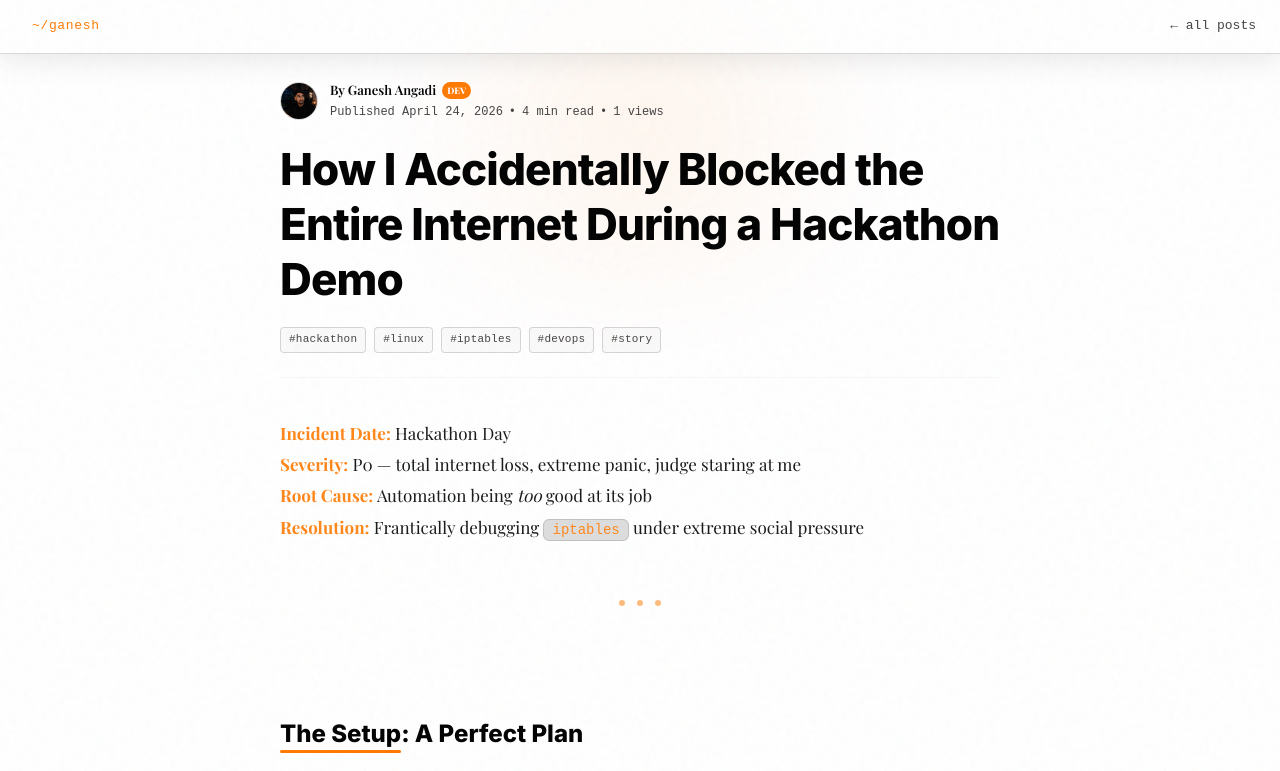
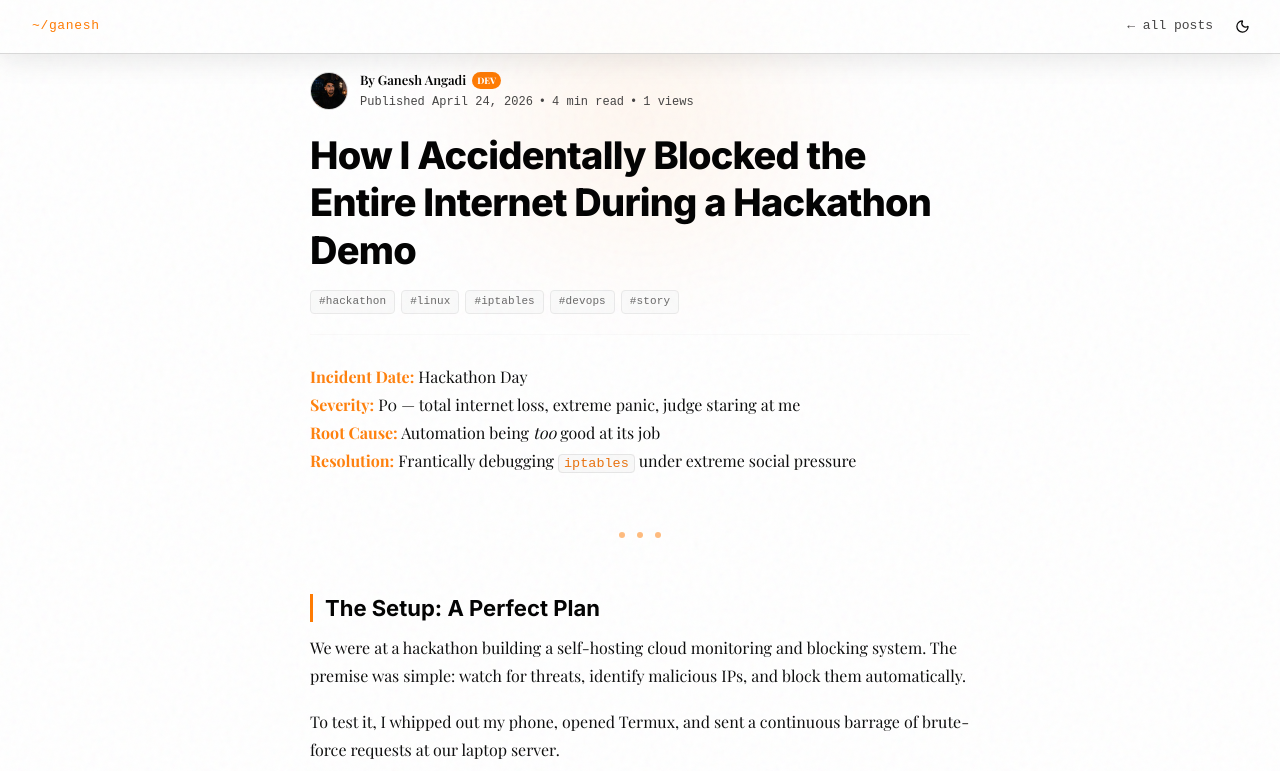
Before and after one commit to ganeshak11/PortFolio, a Next.js app: page /blog/accidentally-blocked-the-internet in a window 1280 px wide. Shown: the top 771 px of the page. Built offline with nearby package versions, Linux system fonts and the light colour scheme; no server answers; the database is empty; a web font is replaced by a local one.

Commit message:
style: add dynamic theme toggle to blog post header navbar

```diff
--- a/src/components/BlogPostContent.tsx
+++ b/src/components/BlogPostContent.tsx
@@ -5,8 +5,9 @@ import ReactMarkdown from "react-markdown";
 import remarkGfm from "remark-gfm";
 import BlogComments from "@/components/BlogComments";
 import { useEffect, useRef, useState } from "react";
-import { Copy, Check, ArrowUp, Share2, ArrowLeft, Eye } from "lucide-react";
+import { Copy, Check, ArrowUp, Share2, ArrowLeft, Eye, Sun, Moon } from "lucide-react";
 import { getOrCreateVisitorId } from "@/lib/visitorId";
+import { useTheme } from "@/components/ThemeProvider";
 
 interface Post {
     title: string;
@@ -95,6 +96,7 @@ function CodeBlock({ children, className }: { children: React.ReactNode; classNa
 function BlogNavbar() {
     const [visible, setVisible] = useState(true);
     const [lastY, setLastY] = useState(0);
+    const { theme, toggle } = useTheme();
 
     useEffect(() => {
         const handler = () => {
@@ -127,9 +129,31 @@ function BlogNavbar() {
             <Link href="/" className="btn-slide" style={{ fontSize: 13, fontFamily: "monospace", textDecoration: "none", letterSpacing: "0.05em", padding: "4px 8px", borderRadius: "4px" }}>
                 ~/ganesh
             </Link>
-            <Link href="/blog" className="nav-underline" style={{ fontSize: 13, fontFamily: "monospace", color: "var(--muted)", textDecoration: "none" }}>
-                ← all posts
-            </Link>
+            <div style={{ display: "flex", alignItems: "center", gap: 16 }}>
+                <Link href="/blog" className="nav-underline" style={{ fontSize: 13, fontFamily: "monospace", color: "var(--muted)", textDecoration: "none" }}>
+                    ← all posts
+                </Link>
+                <button
+                    onClick={toggle}
+                    style={{
+                        background: "transparent",
+                        border: "none",
+                        cursor: "pointer",
+                        display: "flex",
+                        alignItems: "center",
+                        justifyContent: "center",
+                        color: "var(--fg)",
+                        padding: 6,
+                        borderRadius: 6,
+                        transition: "color 0.2s, background-color 0.2s",
+                    }}
+                    onMouseEnter={(e) => { e.currentTarget.style.backgroundColor = "var(--border)"; }}
+                    onMouseLeave={(e) => { e.currentTarget.style.backgroundColor = "transparent"; }}
+                    aria-label="Toggle theme"
+                >
+                    {theme === "dark" ? <Sun size={15} /> : <Moon size={15} />}
+                </button>
+            </div>
         </header>
     );
 }
@@ -178,6 +202,7 @@ export default function BlogPostContent({ post, slug }: { post: Post; slug: stri
     const [survivalMessage, setSurvivalMessage] = useState<{ title: string, body: string } | null>(null);
     const [selectedReaction, setSelectedReaction] = useState<string | null>(null);
     const [isAnimatingReaction, setIsAnimatingReaction] = useState<string | null>(null);
+    const [copiedUrl, setCopiedUrl] = useState(false);
 
     const handleReaction = async (id: string) => {
         if (selectedReaction) return; // Prevent spamming
@@ -317,8 +342,8 @@ export default function BlogPostContent({ post, slug }: { post: Post; slug: stri
             </div>
 
             <BlogNavbar />
-            <main style={{ minHeight: "100vh", paddingTop: 80, paddingBottom: 120, paddingLeft: 24, paddingRight: 24 }}>
-                <article style={{ maxWidth: 720, margin: "0 auto", position: "relative" }}>
+            <main style={{ minHeight: "100vh", paddingTop: 70, paddingBottom: 60, paddingLeft: 20, paddingRight: 20 }}>
+                <article style={{ maxWidth: 660, margin: "0 auto", position: "relative" }}>
                     {/* Glowing Orb Background */}
                     <div style={{
                         position: "absolute",
@@ -333,7 +358,7 @@ export default function BlogPostContent({ post, slug }: { post: Post; slug: stri
                     }} />
 
                     {/* Header */}
-                    <header style={{ marginBottom: 40, position: "relative", zIndex: 1 }}>
+                    <header style={{ marginBottom: 28, position: "relative", zIndex: 1 }}>
                         {/* Author Metadata at the top */}
                         <div style={{ display: "flex", alignItems: "center", gap: 12, marginBottom: 20 }}>
                             <img
@@ -362,24 +387,25 @@ export default function BlogPostContent({ post, slug }: { post: Post; slug: stri
 
                         {/* Title */}
                         <h1 style={{
-                            fontSize: "clamp(30px, 4.5vw, 44px)",
+                            fontSize: "clamp(28px, 4vw, 38px)",
                             fontWeight: 800,
                             letterSpacing: "-0.02em",
                             lineHeight: 1.25,
                             color: "var(--fg)",
-                            marginBottom: 20,
+                            marginBottom: 16,
                         }}>
                             {post.title}
                         </h1>
 
                         {/* Tags */}
-                        <div style={{ display: "flex", gap: 8, flexWrap: "wrap", marginBottom: 24 }}>
+                        <div style={{ display: "flex", gap: 6, flexWrap: "wrap", marginBottom: 20 }}>
                             {post.tags.map(tag => (
                                 <span key={tag} className="glass-card" style={{
                                     fontSize: 11, fontFamily: "monospace", color: "var(--muted)",
-                                    padding: "3px 8px", borderRadius: 4, letterSpacing: "0.02em",
-                                    border: "1px solid var(--glass-border)",
-                                    background: "rgba(0, 0, 0, 0.02)"
+                                    padding: "2px 8px", borderRadius: 4, letterSpacing: "0.01em",
+                                    border: "1px solid var(--border)",
+                                    background: "var(--card-bg)",
+                                    opacity: 0.8
                                 }}>
                                     #{tag}
                                 </span>
@@ -387,11 +413,11 @@ export default function BlogPostContent({ post, slug }: { post: Post; slug: stri
                         </div>
 
                         {/* Separator */}
-                        <hr style={{ border: "none", borderTop: "1px solid var(--border)", opacity: 0.3, margin: "24px 0" }} />
+                        <hr style={{ border: "none", borderTop: "1px solid var(--border)", opacity: 0.2, margin: "20px 0" }} />
                     </header>
 
                     {/* Content */}
-                    <div style={{ color: "var(--fg)", fontSize: 16, lineHeight: 1.85 }}>
+                    <div style={{ color: "var(--fg)", fontSize: 16, lineHeight: 1.75 }}>
                         <ReactMarkdown
                             remarkPlugins={[remarkGfm]}
                             components={{
@@ -413,7 +439,7 @@ export default function BlogPostContent({ post, slug }: { post: Post; slug: stri
                                                 width: "100%",
                                                 height: "auto",
                                                 borderRadius: 12,
-                                                margin: "40px 0",
+                                                margin: "24px 0",
                                                 boxShadow: "0 8px 30px rgba(0, 0, 0, 0.2)",
                                                 transition: "transform 0.3s ease, box-shadow 0.3s ease",
                                             }}
@@ -436,28 +462,27 @@ export default function BlogPostContent({ post, slug }: { post: Post; slug: stri
                                         return null; // Skip duplicate H1 title
                                     }
                                     return (
-                                        <h2 style={{ fontSize: "clamp(24px, 3.5vw, 32px)", fontWeight: 800, color: "var(--fg)", marginTop: 64, marginBottom: 20, letterSpacing: "-0.01em", lineHeight: 1.3 }}>
+                                        <h2 style={{ fontSize: "clamp(20px, 3vw, 26px)", fontWeight: 700, color: "var(--fg)", marginTop: 40, marginBottom: 12, letterSpacing: "-0.01em", lineHeight: 1.3, paddingLeft: 12, borderLeft: "3.5px solid var(--accent)" }}>
                                             {children}
                                         </h2>
                                     );
                                 },
                                 h2: ({ children }) => (
                                     <h2 style={{
-                                        fontSize: "clamp(18px, 2.8vw, 24px)", fontWeight: 800,
-                                        color: "var(--fg)", marginTop: 56, marginBottom: 16, lineHeight: 1.3,
-                                        display: "inline-block", position: "relative"
+                                        fontSize: "clamp(18px, 2.5vw, 22px)", fontWeight: 700,
+                                        color: "var(--fg)", marginTop: 36, marginBottom: 12, lineHeight: 1.3,
+                                        paddingLeft: 12, borderLeft: "3.5px solid var(--accent)"
                                     }}>
                                         {children}
-                                        <div style={{ position: "absolute", bottom: -4, left: 0, width: "40%", height: 3, background: "var(--accent)", borderRadius: 2 }} />
                                     </h2>
                                 ),
                                 h3: ({ children }) => (
-                                    <h3 style={{ fontSize: 18, fontWeight: 700, color: "var(--fg)", marginTop: 40, marginBottom: 16 }}>
+                                    <h3 style={{ fontSize: 17, fontWeight: 700, color: "var(--fg)", marginTop: 28, marginBottom: 10 }}>
                                         {children}
                                     </h3>
                                 ),
                                 p: ({ children }) => (
-                                    <p style={{ marginBottom: 24, lineHeight: 1.85, color: "var(--fg)", fontSize: 17, opacity: 0.9 }}>{children}</p>
+                                    <p style={{ marginBottom: 18, lineHeight: 1.75, color: "var(--fg)", fontSize: 16, opacity: 0.95 }}>{children}</p>
                                 ),
                                 code: ({ className, children }) => {
                                     const isBlock = className?.includes("language-");
@@ -465,31 +490,31 @@ export default function BlogPostContent({ post, slug }: { post: Post; slug: stri
                                         <CodeBlock className={className}>{children}</CodeBlock>
                                     ) : (
                                         <code style={{
-                                            fontFamily: "monospace", fontSize: 14,
-                                            background: "var(--glass-border)", color: "var(--accent)",
-                                            padding: "2px 8px", borderRadius: 6, border: "1px solid var(--glass-border)"
+                                            fontFamily: "monospace", fontSize: 13.5,
+                                            background: "var(--card-bg)", color: "var(--accent-2)",
+                                            padding: "1px 5px", borderRadius: 4, border: "1px solid var(--border)"
                                         }}>
                                             {children}
                                         </code>
                                     );
                                 },
                                 ul: ({ children }) => (
-                                    <ul style={{ marginBottom: 28, paddingLeft: 0, listStyle: "none" }}>{children}</ul>
+                                    <ul style={{ marginBottom: 20, paddingLeft: 0, listStyle: "none" }}>{children}</ul>
                                 ),
                                 ol: ({ children }) => (
-                                    <ol style={{ marginBottom: 28, paddingLeft: 24, color: "var(--fg)", fontSize: 17, lineHeight: 1.85 }}>{children}</ol>
+                                    <ol style={{ marginBottom: 20, paddingLeft: 20, color: "var(--fg)", fontSize: 16, lineHeight: 1.75 }}>{children}</ol>
                                 ),
                                 li: ({ children }) => (
-                                    <li style={{ marginBottom: 12, paddingLeft: 24, position: "relative", lineHeight: 1.85, fontSize: 17, opacity: 0.9, textAlign: "justify" }}>
+                                    <li style={{ marginBottom: 8, paddingLeft: 20, position: "relative", lineHeight: 1.75, fontSize: 16, opacity: 0.95 }}>
                                         <span style={{ position: "absolute", left: 0, color: "var(--accent)", fontWeight: "bold" }}>▹</span>
                                         {children}
                                     </li>
                                 ),
                                 blockquote: ({ children }) => (
                                     <blockquote className="glass-card" style={{
-                                        padding: "20px 24px", margin: "32px 0", borderRadius: 8,
-                                        color: "var(--fg)", fontStyle: "italic", fontSize: 18,
-                                        borderLeft: "4px solid var(--accent)",
+                                        padding: "16px 20px", margin: "24px 0", borderRadius: 8,
+                                        color: "var(--fg)", fontStyle: "italic", fontSize: 17,
+                                        borderLeft: "3.5px solid var(--accent)",
                                         position: "relative",
                                         overflow: "hidden"
                                     }}>
@@ -525,22 +550,21 @@ export default function BlogPostContent({ post, slug }: { post: Post; slug: stri
                     {/* Survival Sign-off */}
                     {survivalMessage && (
                         <div className="glass-card" style={{
-                            marginTop: 64,
-                            padding: "24px 32px",
-                            borderRadius: 16,
-                            border: "1px solid color-mix(in srgb, var(--accent) 30%, transparent)",
-                            background: "color-mix(in srgb, var(--accent) 5%, transparent)",
+                            marginTop: 48,
+                            padding: "20px 24px",
+                            borderRadius: 12,
+                            border: "1px solid var(--border)",
+                            background: "var(--card-bg)",
                             textAlign: "center",
-                            boxShadow: "0 8px 32px rgba(0, 0, 0, 0.05)"
                         }}>
-                            <h3 style={{ fontSize: 20, fontWeight: 800, color: "var(--fg)", marginBottom: 8 }}>
+                            <h3 style={{ fontSize: 17, fontWeight: 700, color: "var(--fg)", marginBottom: 6 }}>
                                 {survivalMessage.title}
                             </h3>
-                            <p style={{ color: "var(--muted)", fontSize: 16, lineHeight: 1.6, margin: 0, marginBottom: 24 }}>
+                            <p style={{ color: "var(--muted)", fontSize: 14, lineHeight: 1.5, margin: 0, marginBottom: 16 }}>
                                 {survivalMessage.body}
                             </p>
 
-                            <div style={{ display: 'flex', gap: 12, justifyContent: 'center', flexWrap: 'wrap' }}>
+                            <div style={{ display: 'flex', gap: 10, justifyContent: 'center', flexWrap: 'wrap' }}>
                                 {REACTIONS.map(r => (
                                     <button
                                         key={r.id}
@@ -548,44 +572,43 @@ export default function BlogPostContent({ post, slug }: { post: Post; slug: stri
                                         style={{
                                             display: 'flex',
                                             alignItems: 'center',
-                                            gap: 8,
-                                            padding: '8px 16px',
-                                            borderRadius: 24,
-                                            border: `1px solid ${selectedReaction === r.id ? 'var(--accent)' : 'var(--glass-border)'}`,
-                                            background: selectedReaction === r.id ? 'color-mix(in srgb, var(--accent) 20%, transparent)' : 'transparent',
+                                            gap: 6,
+                                            padding: '6px 12px',
+                                            borderRadius: 20,
+                                            border: `1px solid ${selectedReaction === r.id ? 'var(--accent)' : 'var(--border)'}`,
+                                            background: selectedReaction === r.id ? 'color-mix(in srgb, var(--accent) 15%, transparent)' : 'transparent',
                                             color: selectedReaction === r.id ? 'var(--accent)' : 'var(--fg)',
                                             cursor: 'pointer',
-                                            fontWeight: 600,
-                                            fontSize: 15,
-                                            transition: 'all 0.2s cubic-bezier(0.34, 1.56, 0.64, 1)',
-                                            transform: isAnimatingReaction === r.id ? 'scale(0.9)' : (selectedReaction === r.id ? 'scale(1.05)' : 'scale(1)'),
+                                            fontWeight: 500,
+                                            fontSize: 13,
+                                            transition: 'all 0.15s ease',
                                         }}
                                         onMouseOver={(e) => {
                                             if (selectedReaction !== r.id) {
-                                                e.currentTarget.style.background = 'color-mix(in srgb, var(--accent) 10%, transparent)';
-                                                e.currentTarget.style.borderColor = 'color-mix(in srgb, var(--accent) 50%, transparent)';
+                                                e.currentTarget.style.background = 'var(--bg)';
+                                                e.currentTarget.style.borderColor = 'var(--accent)';
                                             }
                                         }}
                                         onMouseOut={(e) => {
                                             if (selectedReaction !== r.id) {
                                                 e.currentTarget.style.background = 'transparent';
-                                                e.currentTarget.style.borderColor = 'var(--glass-border)';
+                                                e.currentTarget.style.borderColor = 'var(--border)';
                                             }
                                         }}
                                     >
-                                        <span style={{ fontSize: 18 }}>{r.emoji}</span>
+                                        <span style={{ fontSize: 15 }}>{r.emoji}</span>
                                         {r.label}
                                     </button>
                                 ))}
                             </div>
                             <div style={{
-                                marginTop: selectedReaction ? 16 : 0,
-                                height: selectedReaction ? 20 : 0,
+                                marginTop: selectedReaction ? 12 : 0,
+                                height: selectedReaction ? 18 : 0,
                                 opacity: selectedReaction ? 1 : 0,
                                 overflow: 'hidden',
                                 transition: 'all 0.3s cubic-bezier(0.34, 1.56, 0.64, 1)',
                                 color: "var(--accent)",
-                                fontSize: 14,
+                                fontSize: 13,
                                 fontWeight: 600
                             }}>
                                 Thanks for your feedback! ✨
@@ -594,12 +617,15 @@ export default function BlogPostContent({ post, slug }: { post: Post; slug: stri
                     )}
 
                     {/* Footer Section */}
-                    <footer style={{ marginTop: 80, borderTop: "1px solid var(--border)", paddingTop: 40, paddingBottom: 40 }}>
-                        <div style={{ display: "flex", justifyContent: "space-between", alignItems: "center", flexWrap: "wrap", gap: 24 }}>
+                    <footer style={{ marginTop: 60, borderTop: "1px solid var(--border)", paddingTop: 32, paddingBottom: 32 }}>
+                        <div style={{ display: "flex", justifyContent: "space-between", alignItems: "center", gap: 16 }}>
                             <Link href="/blog" style={{
                                 display: "flex", alignItems: "center", gap: 8,
-                                textDecoration: "none", color: "var(--fg)", fontWeight: 600
-                            }}>
+                                textDecoration: "none", color: "var(--fg)", fontWeight: 500, fontSize: 14,
+                                transition: "color 0.2s"
+                            }}
+                            className="nav-underline"
+                            >
                                 <ArrowLeft size={16} /> Back to all posts
                             </Link>
                             <button
@@ -618,22 +644,34 @@ export default function BlogPostContent({ post, slug }: { post: Post; slug: stri
                                         textArea.select();
                                         try {
                                             document.execCommand('copy');
-                                        } catch (err) {
-                                            console.error('Fallback: Oops, unable to copy', err);
-                                        }
+                                        } catch (err) {}
                                         document.body.removeChild(textArea);
                                     }
-                                    alert("Link copied to clipboard!");
+                                    setCopiedUrl(true);
+                                    setTimeout(() => setCopiedUrl(false), 2000);
                                 }}
-                                className="glass-card"
                                 style={{
-                                    display: "flex", alignItems: "center", gap: 8,
-                                    padding: "8px 16px", borderRadius: 20, border: "1px solid var(--glass-border)",
-                                    background: "transparent", color: "var(--accent)", cursor: "pointer",
-                                    fontFamily: "inherit", fontSize: 14, fontWeight: 600
+                                    display: "flex", alignItems: "center", gap: 6,
+                                    padding: "6px 14px", borderRadius: 6, border: "1px solid var(--border)",
+                                    background: "var(--card-bg)", color: copiedUrl ? "var(--status-ok)" : "var(--fg)", cursor: "pointer",
+                                    fontFamily: "inherit", fontSize: 13, fontWeight: 500,
+                                    transition: "all 0.15s ease"
+                                }}
+                                onMouseOver={(e) => {
+                                    if (!copiedUrl) {
+                                        e.currentTarget.style.borderColor = "var(--accent)";
+                                        e.currentTarget.style.color = "var(--accent)";
+                                    }
+                                }}
+                                onMouseOut={(e) => {
+                                    if (!copiedUrl) {
+                                        e.currentTarget.style.borderColor = "var(--border)";
+                                        e.currentTarget.style.color = "var(--fg)";
+                                    }
                                 }}
                             >
-                                <Share2 size={16} /> Share Post
+                                {copiedUrl ? <Check size={14} /> : <Share2 size={14} />}
+                                {copiedUrl ? "Copied!" : "Share Post"}
                             </button>
                         </div>
                     </footer>
@@ -641,8 +679,8 @@ export default function BlogPostContent({ post, slug }: { post: Post; slug: stri
             </main>
 
             {/* Comments — fully separated from article */}
-            <section style={{ borderTop: "2px solid var(--border)", padding: "80px 24px 120px", background: "var(--card-bg)" }}>
-                <div style={{ maxWidth: 680, margin: "0 auto" }}>
+            <section style={{ borderTop: "1px solid var(--border)", padding: "60px 20px 80px", background: "var(--card-bg)" }}>
+                <div style={{ maxWidth: 620, margin: "0 auto" }}>
                     <BlogComments slug={slug} />
                 </div>
             </section>
```
